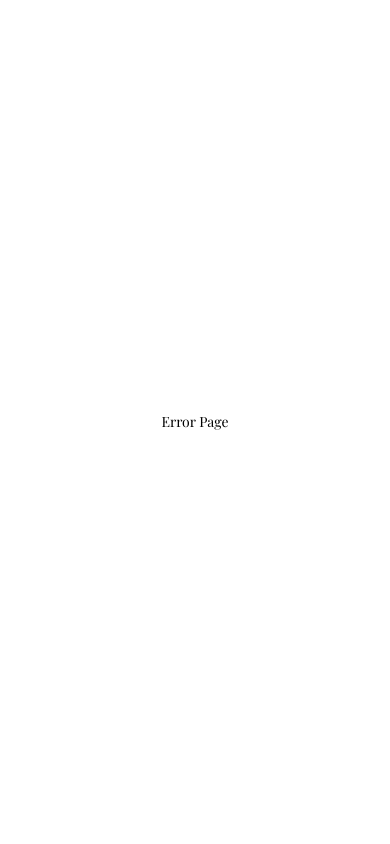
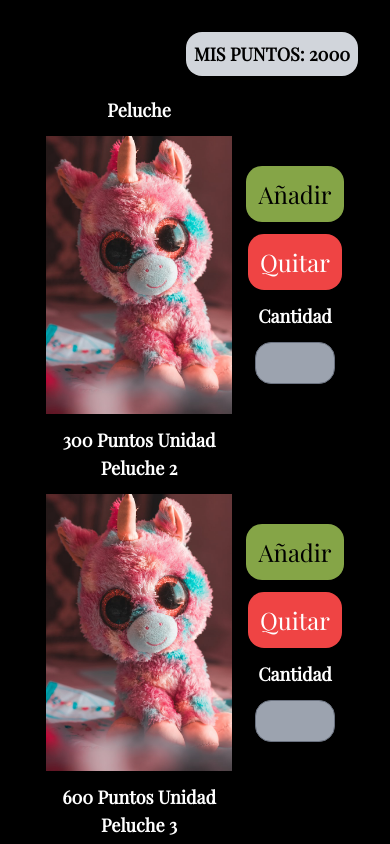
Before and after one commit to sbd0029992/ecolecta, a Next.js app: page /tiendaProductos in a window 390 px wide. Before the commit this address had no page. Shown: the top 844 px of the page. Built offline with nearby package versions, Linux system fonts and the light colour scheme.

Commit message:
feat(pages): tienda productos y puntos terminada con responsive y componentes creados

```diff
--- /dev/null
+++ b/src/components/Item.js
@@ -0,0 +1,28 @@
+import Image from 'next/image';
+import React from 'react';
+
+function Item(props) {
+  const { title, image, points } = props.data;
+  return (
+    <div className='flex flex-row items-center justify-center'>
+      <div className='flex flex-col items-center gap-3'>
+        <h3 className='text-white'>{title}</h3>
+        <Image src={image} alt='juguete' height={200} width={200} />
+        <h3 className='text-white'>{points} Puntos Unidad</h3>
+      </div>
+      <div className='ml-[5%] flex flex-col items-center gap-3'>
+        <button className='rounded-2xl bg-primary p-3 text-2xl'>Añadir</button>
+        <button className='rounded-2xl bg-red-500 p-3 text-2xl text-white'>
+          Quitar
+        </button>
+        <h3 className='text-white'>Cantidad</h3>
+        <input
+          type='number'
+          className='w-20 rounded-2xl bg-gray-400 p-1 text-center font-title  text-2xl font-bold'
+        />
+      </div>
+    </div>
+  );
+}
+
+export default Item;
--- /dev/null
+++ b/src/components/Point.js
@@ -0,0 +1,23 @@
+import Image from 'next/image';
+import React from 'react';
+
+function Point(props) {
+  const { title, image, points } = props.data;
+  return (
+    <div className='flex flex-row items-center justify-center'>
+      <div className='flex flex-col items-center gap-3'>
+        <h3 className='text-white'>{title}</h3>
+        <Image src={image} alt='juguete' height={200} width={200} />
+        <h3 className='text-white'>{points} Bs</h3>
+      </div>
+      <div className='ml-[5%] flex flex-col items-center gap-3'>
+        <button className='rounded-2xl bg-primary p-3 text-2xl'>Añadir</button>
+        <button className='rounded-2xl bg-red-500 p-3 text-2xl text-white'>
+          Quitar
+        </button>
+      </div>
+    </div>
+  );
+}
+
+export default Point;
--- a/src/pages/profile.js
+++ b/src/pages/profile.js
@@ -32,7 +32,7 @@ function Profile() {
             <div className='flex flex-col items-center gap-5'>
               <label class='relative inline-flex cursor-pointer items-center self-center'>
                 <input type='checkbox' value='' class='peer sr-only' />
-                <div class="peer h-12 w-20 rounded-full bg-gray-200 after:absolute after:top-[2px] after:left-[2px] after:h-10 after:w-10 after:rounded-full after:border after:border-gray-300 after:bg-white after:transition-all after:content-[''] peer-checked:bg-primary peer-checked:after:translate-x-full peer-checked:after:border-white peer-focus:outline-none peer-focus:ring-4 peer-focus:ring-blue-300 dark:border-gray-600 dark:bg-gray-700 dark:peer-focus:ring-blue-800"></div>
+                <div class="peer h-11 w-20 rounded-full bg-gray-200 after:absolute after:top-[2px] after:left-[2px] after:h-10 after:w-10 after:rounded-full after:border after:border-gray-300 after:bg-white after:transition-all after:content-[''] peer-checked:bg-primary peer-checked:after:translate-x-full peer-checked:after:border-white peer-focus:outline-none peer-focus:ring-4 peer-focus:ring-blue-300 dark:border-gray-600 dark:bg-gray-700 dark:peer-focus:ring-blue-800"></div>
               </label>
               <h1 className='text-white'>Tabla Posicion</h1>
             </div>
--- /dev/null
+++ b/src/pages/tiendaProductos.js
@@ -0,0 +1,50 @@
+import React from 'react';
+
+import Item from '../components/Item';
+
+function TiendaProductos() {
+  const values = [
+    {
+      id: '1',
+      title: 'Peluche ',
+      image: '/images/juguete.jpg',
+      points: '300',
+    },
+    {
+      id: '2',
+      title: 'Peluche 2',
+      image: '/images/juguete.jpg',
+      points: '600',
+    },
+    {
+      id: '3',
+      title: 'Peluche 3',
+      image: '/images/juguete.jpg',
+      points: '200',
+    },
+    {
+      id: '4',
+      title: 'Peluche 4',
+      image: '/images/juguete.jpg',
+      points: '800',
+    },
+  ];
+  return (
+    <div className='h-full min-h-screen bg-black'>
+      <div className='flex flex-col p-3'>
+        <div className='flex justify-end'>
+          <div className='m-5 rounded-2xl bg-gray-300 p-2'>
+            <h1 className='text-lg'>MIS PUNTOS: 2000</h1>
+          </div>
+        </div>
+        <div className='grid grid-flow-row items-center justify-center sm:grid-cols-2 lg:grid-cols-3 xl:grid-cols-4'>
+          {values.map((value) => (
+            <Item data={value} key={value.id} />
+          ))}
+        </div>
+      </div>
+    </div>
+  );
+}
+
+export default TiendaProductos;
--- /dev/null
+++ b/src/pages/tiendaPuntos.js
@@ -0,0 +1,44 @@
+import React from 'react';
+
+import Point from '../components/Point';
+
+function TiendaPuntos() {
+  const values = [
+    {
+      id: '1',
+      title: 'Qr de 100',
+      image: '/images/qr.jpg',
+      points: '50',
+    },
+    {
+      id: '2',
+      title: 'Qr de 300',
+      image: '/images/qr.jpg',
+      points: '100',
+    },
+    {
+      id: '3',
+      title: 'Qr de 500',
+      image: '/images/qr.jpg',
+      points: '200',
+    },
+  ];
+  return (
+    <div className='h-full min-h-screen bg-black'>
+      <div className='flex flex-col p-3'>
+        <div className='flex justify-end'>
+          <div className='m-5 rounded-2xl bg-gray-300 p-2'>
+            <h1 className='text-lg'>MIS PUNTOS: 2000</h1>
+          </div>
+        </div>
+        <div className='grid grid-flow-row items-center justify-center sm:grid-cols-2 lg:grid-cols-3'>
+          {values.map((value) => (
+            <Point data={value} key={value.id} />
+          ))}
+        </div>
+      </div>
+    </div>
+  );
+}
+
+export default TiendaPuntos;
```
Also changed, not shown: public/images/juguete.jpg (added), public/images/qr.jpg (added).
